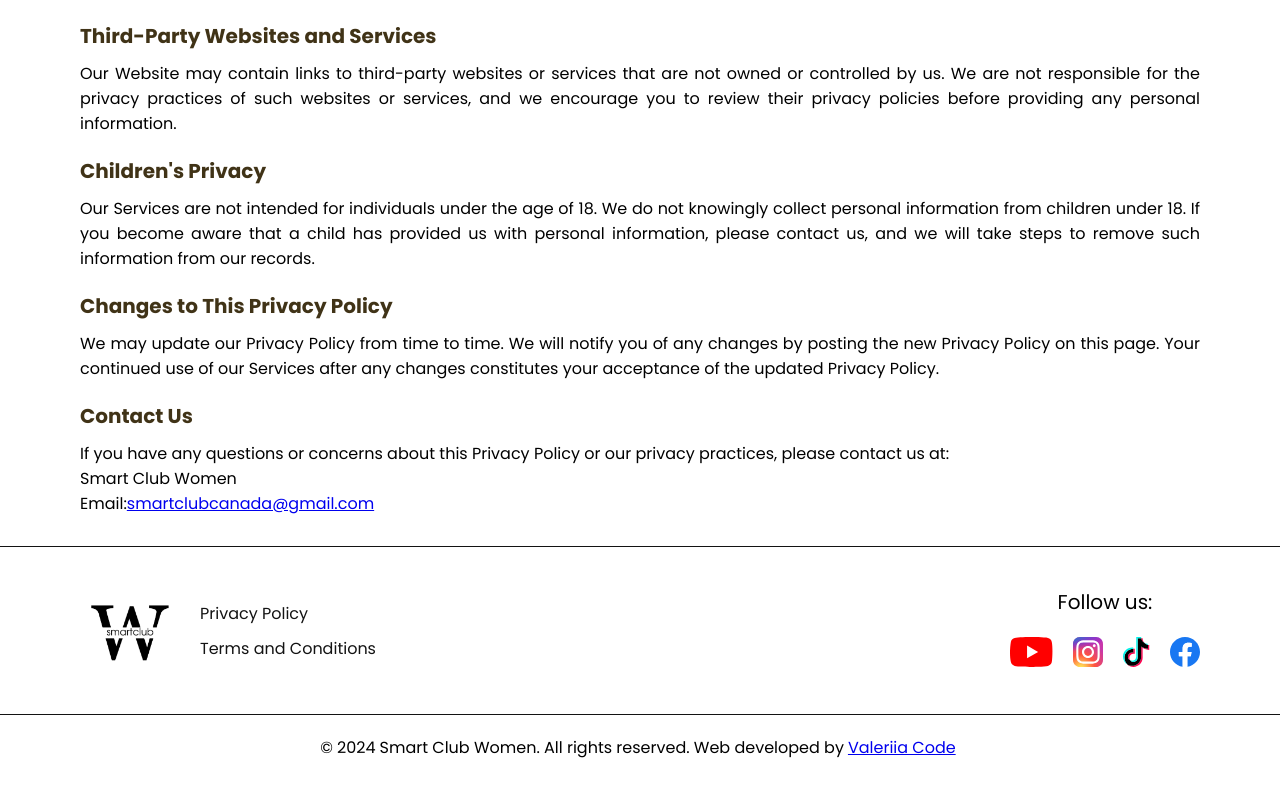
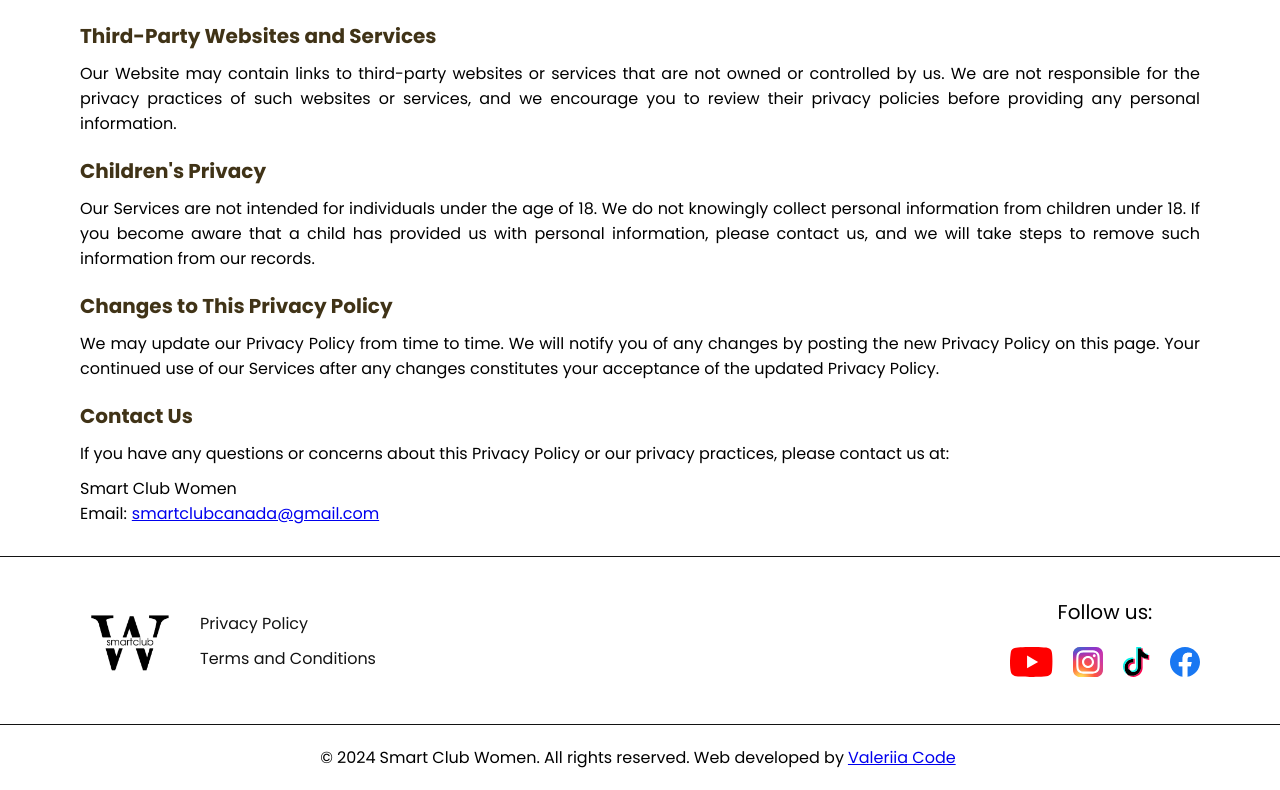
Before and after one commit to Magic1vy/smart-club-women, a React (Create React App) app: page /privacy-policy in a window 1280 px wide. Shown: the part 984-1774 px from the top of the page. Built offline with nearby package versions, Linux system fonts and the light colour scheme.

Commit message:
space added

```diff
--- a/src/entities/Hero/Hero.module.scss
+++ b/src/entities/Hero/Hero.module.scss
@@ -7,7 +7,6 @@
     flex-direction: column;
     justify-content: center;
     gap: 30px;
-    // margin-bottom: 80px;
     min-height: 90vh;
 }
 .logo{
--- a/src/entities/PrivacyPolicy/ui/PrivacyPolicy/PrivacyPolicy.jsx
+++ b/src/entities/PrivacyPolicy/ui/PrivacyPolicy/PrivacyPolicy.jsx
@@ -40,11 +40,11 @@ const PrivacyPolicy = () => {
           list={item.list.map(list => t(list))}
           />
       ))}
-      <Text>
+      <Text className={styles.text}>
         Smart Club Women <br />
         Email:
         <a href="mailto:smartclubcanada@gmail.com">
-          smartclubcanada@gmail.com
+            smartclubcanada@gmail.com
         </a>
       </Text>
     </section>
--- a/src/entities/PrivacyPolicy/ui/PrivacyPolicy/PrivacyPolicy.module.scss
+++ b/src/entities/PrivacyPolicy/ui/PrivacyPolicy/PrivacyPolicy.module.scss
@@ -10,4 +10,8 @@
 }
 .text{
     margin-top: 10px;
+
+    a{
+        margin-left: 5px;
+    }
 }
--- a/src/shared/locales/ru/translation.json
+++ b/src/shared/locales/ru/translation.json
@@ -88,7 +88,7 @@
     "Type your name": "Введите ваше имя",
 
     "Sponsors Page Heading": "Привет, Спонсор!",
-    "Sponsors Page Text 1": "Мы проводим много мероприятий разного характера, от ежемесячных посиделок в ресторане с более узким кругом людей в 15 людей. До вечеринок на стофутовом парусном корабле где хорошо проводят время сразу 50 девушек.Поэтому мы всегда рады сотрудничеству со спонсорами. Если вам интересно:",
+    "Sponsors Page Text 1": "Мы проводим много мероприятий разного характера, от ежемесячных посиделок в ресторане с более узким кругом людей в 15 людей. До вечеринок на стофутовом парусном корабле где хорошо проводят время сразу 50 девушек. Поэтому мы всегда рады сотрудничеству со спонсорами. Если вам интересно:",
     "Sponsors Page List 1": "📌 Быть спикером на одном из наших ивентов",
     "Sponsors Page List 2" : "📌 Выступить в Инстаграм Лайф",
     "Sponsors Page List 3" : "📌 Расширить свою аудиторию",
```
Also changed, not shown: src/features/ContactForm/ContactForm.jsx (line endings or trailing spaces).
